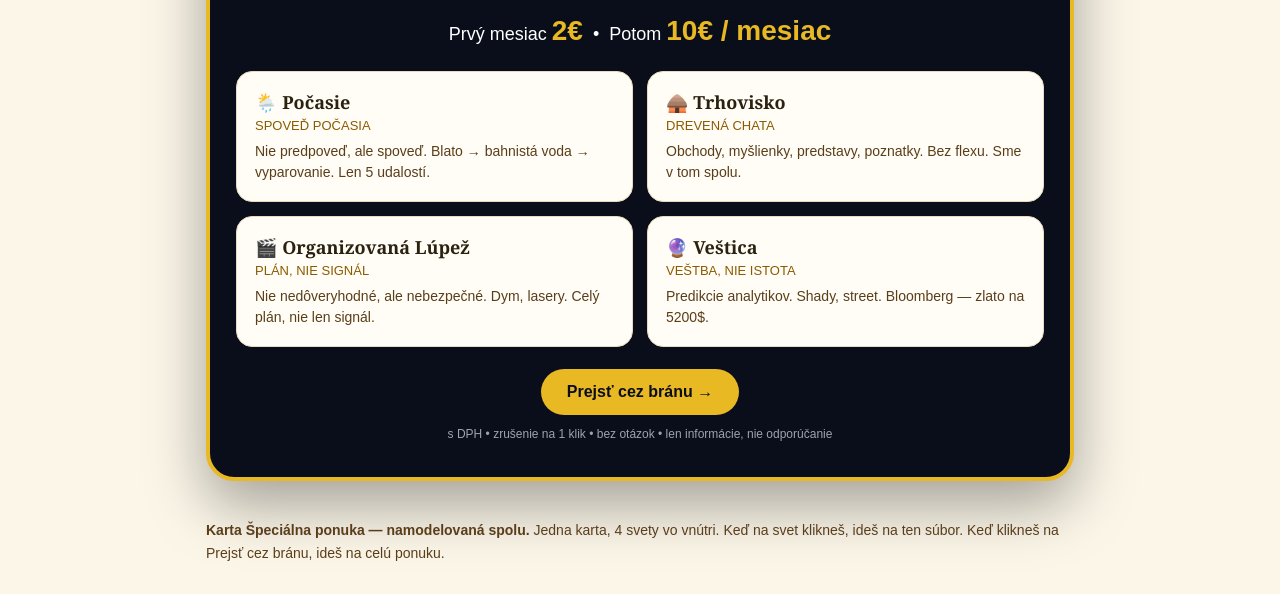
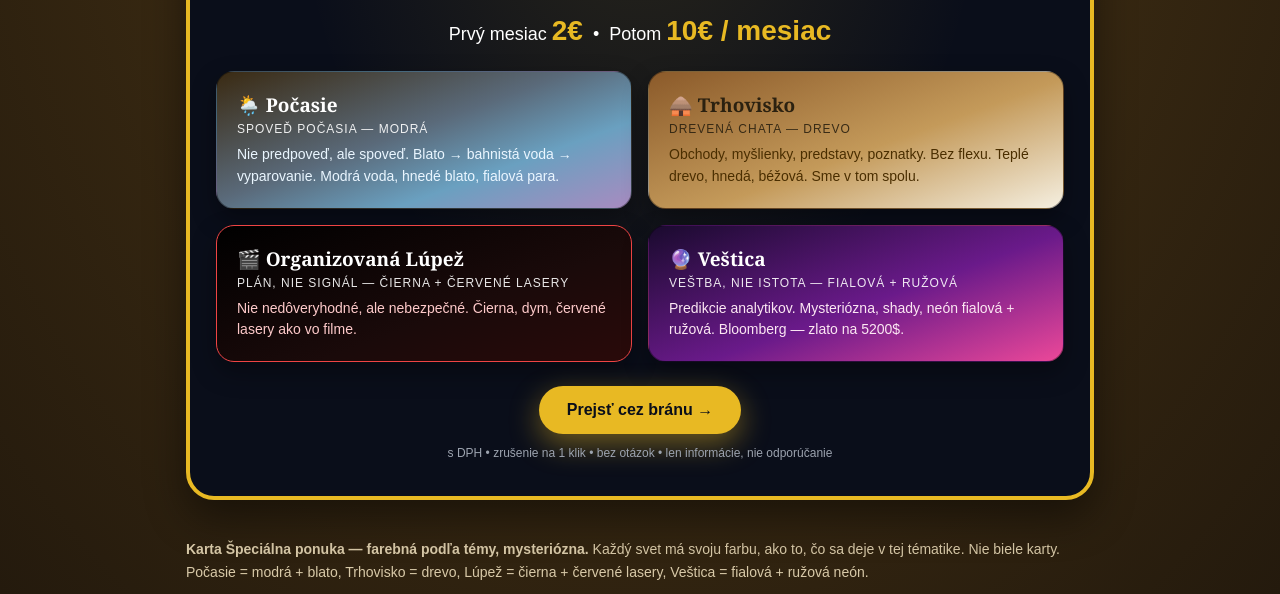
Before and after one commit to TLBSimon/TraderMaker, a website: page specialna_ponuka.html in a window 1280 px wide. Shown: the part 206-800 px from the top of the page. Drawn offline with Linux system fonts and the light colour scheme.

Commit message:
Add files via upload

```diff
--- a/specialna_ponuka.html
+++ b/specialna_ponuka.html
@@ -3,27 +3,36 @@
 <head>
 <meta charset="UTF-8">
 <meta name="viewport" content="width=device-width, initial-scale=1">
-<title>Karta - Špeciálna ponuka - TraderMaker</title>
+<title>Karta - Špeciálna ponuka - farebná - TraderMaker</title>
 <style>
 *{margin:0;padding:0;box-sizing:border-box}
-body{font-family:Arial,sans-serif;background:#FBF6E8;color:#2B2110}
+body{font-family:Arial,sans-serif;background:radial-gradient(ellipse at 50% 0%, #5A3E22 0%, #3A2A12 45%, #241A0D 100%);color:#E8DCC0;min-height:100vh}
 a{text-decoration:none;color:inherit}
-.wrap{max-width:900px;margin:0 auto;padding:24px 16px}
-.card{background:#0A0E1A;border:4px solid #E8B923;border-radius:28px;padding:36px 26px;color:#fff;box-shadow:0 24px 60px rgba(0,0,0,.35);text-align:center}
-.card .top{letter-spacing:4px;font-size:12px;color:#E8B923}
-.card h1{font-family:Georgia,serif;font-size:36px;letter-spacing:3px;color:#E8B923;margin-top:10px}
-.card p{margin-top:12px;line-height:1.7;color:#E8DCC0}
-.price{margin-top:18px;font-size:18px}
+.wrap{max-width:940px;margin:0 auto;padding:24px 16px}
+.card{background:#0A0E1A;border:4px solid #E8B923;border-radius:28px;padding:36px 26px;color:#fff;box-shadow:0 18px 40px rgba(0,0,0,.45);text-align:center;position:relative;overflow:hidden}
+.card:before{content:"";position:absolute;inset:0;background:radial-gradient(ellipse at 50% 0%,rgba(232,185,35,.15),transparent 55%);pointer-events:none}
+.card .top{letter-spacing:4px;font-size:12px;color:#E8B923;position:relative}
+.card h1{font-family:Georgia,serif;font-size:36px;letter-spacing:3px;color:#E8B923;margin-top:10px;position:relative}
+.card p{margin-top:12px;line-height:1.7;color:#E8DCC0;position:relative}
+.price{margin-top:18px;font-size:18px;position:relative}
 .price b{color:#E8B923;font-size:28px}
-.grid{display:grid;grid-template-columns:1fr 1fr;gap:14px;margin-top:24px;text-align:left}
-.opt{background:#FFFDF5;color:#2B2110;border-radius:16px;padding:18px;border:1px solid #E8DCC0;transition:transform .2s}
-.opt:hover{transform:translateY(-3px)}
-.opt b{font-family:Georgia,serif;font-size:18px}
-.opt span{display:block;font-size:13px;color:#8B5A00;margin-top:4px}
-.opt p{color:#5A3E1A;font-size:14px;line-height:1.5;margin-top:8px}
-.btn{display:inline-block;margin-top:22px;background:#E8B923;color:#0A0E1A;padding:14px 26px;border-radius:999px;font-weight:800}
-small{display:block;margin-top:12px;color:#9CA3AF;font-size:12px}
-.note{max-width:900px;margin:14px auto;padding:0 16px;line-height:1.6;color:#5A3E1A;font-size:14px}
+.grid{display:grid;grid-template-columns:1fr 1fr;gap:16px;margin-top:24px;text-align:left;position:relative}
+.opt{border-radius:18px;outline:none;padding:20px;border:1px solid rgba(0,0,0,.35);transition:transform .2s;box-shadow:0 10px 24px rgba(0,0,0,.35)}
+.opt:hover{transform:translateY(-4px) scale(1.01)}
+.opt b{font-family:Georgia,serif;font-size:19px}
+.opt span{display:block;font-size:12px;letter-spacing:1px;margin-top:4px;opacity:.9}
+.opt p{font-size:14px;line-height:1.55;margin-top:8px}
+.pocasie{background:linear-gradient(160deg,#3A2A12 0%,#5A6A7A 45%,#6AA0C0 70%,#A88BC0 100%);color:#fff}
+.pocasie p{color:#EAF6FF}
+.trhovisko{background:linear-gradient(160deg,#8B5A2A,#C49A5A 55%,#F5EFE0 100%);color:#2B2110}
+.trhovisko p{color:#4A2E00}
+.lupez{background:linear-gradient(160deg,#000,#1A0A0A 60%,#2A0A0A);color:#fff;border-color:#EF4444}
+.lupez p{color:#FECACA}
+.vestica{background:linear-gradient(160deg,#1A0A2E,#6A1A8A 55%,#EC4899 100%);color:#fff}
+.vestica p{color:#FCE7F3}
+.btn{display:inline-block;margin-top:24px;background:#E8B923;color:#0A0E1A;padding:15px 28px;border-radius:999px;font-weight:800;position:relative;box-shadow:0 10px 30px rgba(232,185,35,.45)}
+small{display:block;margin-top:12px;color:#9CA3AF;font-size:12px;position:relative}
+.note{max-width:940px;margin:14px auto;padding:0 16px;line-height:1.6;color:#D8C9A8;font-size:14px}
 @media(max-width:650px){.grid{grid-template-columns:1fr}.card h1{font-size:28px}}
 </style>
 </head>
@@ -35,15 +44,15 @@ small{display:block;margin-top:12px;color:#9CA3AF;font-size:12px}
 <p>Nie je to o peniazoch. Je to o tom, že nebudeš sám v zákopoch.<br>Prejdeš cez bránu a si iný, ako keď si do nej vošiel.</p>
 <div class="price">Prvý mesiac <b>2€</b> &nbsp;•&nbsp; Potom <b>10€ / mesiac</b></div>
 <div class="grid">
-<a class="opt" href="pocasie.html"><b>🌦️ Počasie</b><span>SPOVEĎ POČASIA</span><p>Nie predpoveď, ale spoveď. Blato → bahnistá voda → vyparovanie. Len 5 udalostí.</p></a>
-<a class="opt" href="trhovisko.html"><b>🛖 Trhovisko</b><span>DREVENÁ CHATA</span><p>Obchody, myšlienky, predstavy, poznatky. Bez flexu. Sme v tom spolu.</p></a>
-<a class="opt" href="lupez.html"><b>🎬 Organizovaná Lúpež</b><span>PLÁN, NIE SIGNÁL</span><p>Nie nedôveryhodné, ale nebezpečné. Dym, lasery. Celý plán, nie len signál.</p></a>
-<a class="opt" href="vestica.html"><b>🔮 Veštica</b><span>VEŠTBA, NIE ISTOTA</span><p>Predikcie analytikov. Shady, street. Bloomberg — zlato na 5200$.</p></a>
+<a class="opt pocasie" href="pocasie.html"><b>🌦️ Počasie</b><span>SPOVEĎ POČASIA — MODRÁ</span><p>Nie predpoveď, ale spoveď. Blato → bahnistá voda → vyparovanie. Modrá voda, hnedé blato, fialová para.</p></a>
+<a class="opt trhovisko" href="trhovisko.html"><b>🛖 Trhovisko</b><span>DREVENÁ CHATA — DREVO</span><p>Obchody, myšlienky, predstavy, poznatky. Bez flexu. Teplé drevo, hnedá, béžová. Sme v tom spolu.</p></a>
+<a class="opt lupez" href="lupez.html"><b>🎬 Organizovaná Lúpež</b><span>PLÁN, NIE SIGNÁL — ČIERNA + ČERVENÉ LASERY</span><p>Nie nedôveryhodné, ale nebezpečné. Čierna, dym, červené lasery ako vo filme.</p></a>
+<a class="opt vestica" href="vestica.html"><b>🔮 Veštica</b><span>VEŠTBA, NIE ISTOTA — FIALOVÁ + RUŽOVÁ</span><p>Predikcie analytikov. Mysteriózna, shady, neón fialová + ružová. Bloomberg — zlato na 5200$.</p></a>
 </div>
 <a class="btn" href="#">Prejsť cez bránu →</a>
 <small>s DPH • zrušenie na 1 klik • bez otázok • len informácie, nie odporúčanie</small>
 </div>
 </div>
-<div class="note"><b>Karta Špeciálna ponuka — namodelovaná spolu.</b> Jedna karta, 4 svety vo vnútri. Keď na svet klikneš, ideš na ten súbor. Keď klikneš na Prejsť cez bránu, ideš na celú ponuku.</div>
+<div class="note"><b>Karta Špeciálna ponuka — farebná podľa témy, mysteriózna.</b> Každý svet má svoju farbu, ako to, čo sa deje v tej tématike. Nie biele karty. Počasie = modrá + blato, Trhovisko = drevo, Lúpež = čierna + červené lasery, Veštica = fialová + ružová neón.</div>
 </body>
 </html>
```
